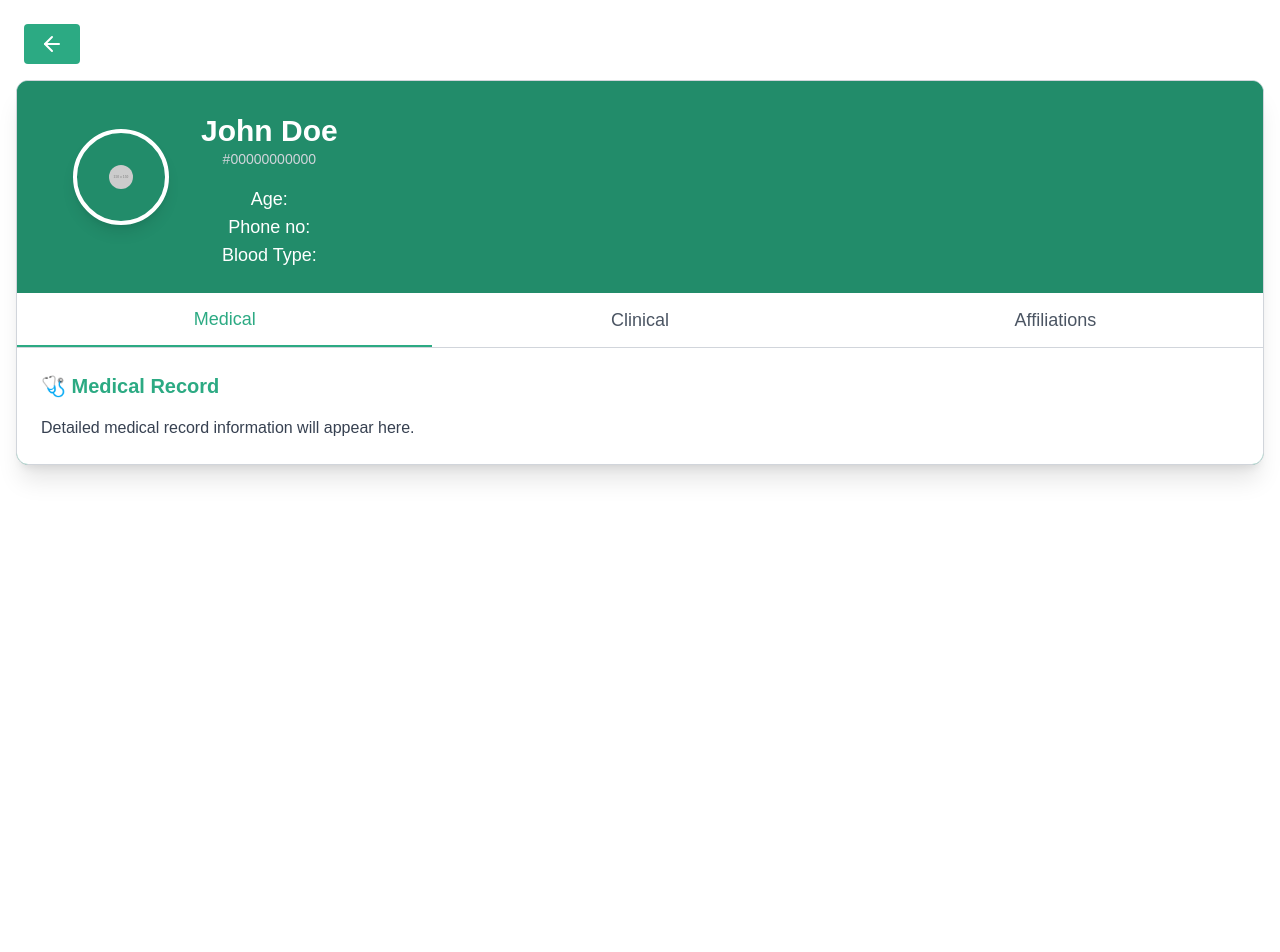
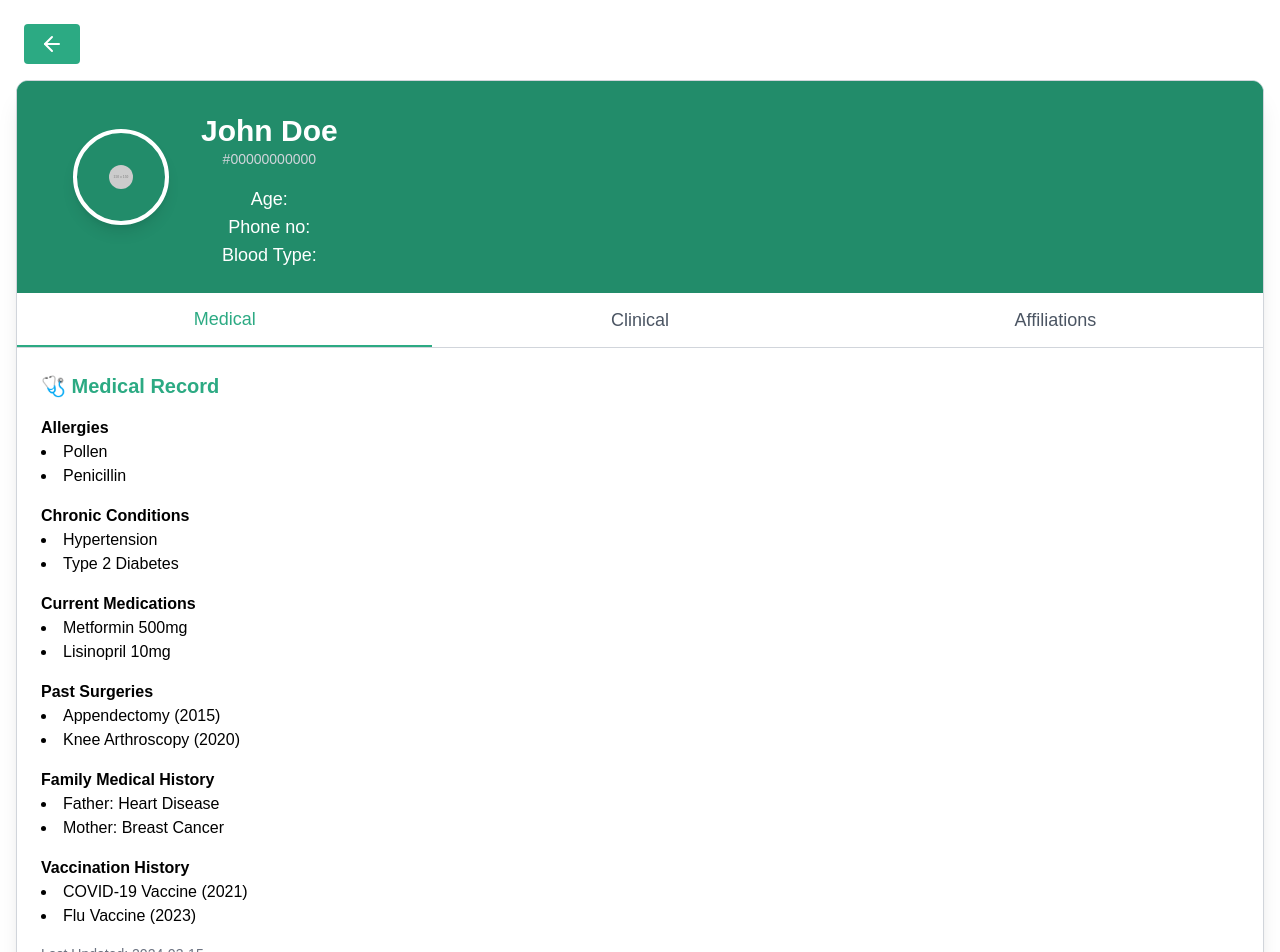
Before and after one commit to fit-s-u-m/DigitalHealth, a Next.js app: page /profile in a window 1280 px wide. Shown: the top 952 px of the page. Before the commit the page ends 800 px from the top, so only its background shows below. Built offline with nearby package versions, Linux system fonts and the light colour scheme; what @apollo/experimental-nextjs-app-support would draw is missing.

Commit message:
patient page fix

```diff
--- a/components/profile.tsx
+++ b/components/profile.tsx
@@ -2,11 +2,12 @@
 
 import React, { useState } from "react";
 import BackButton from "@/components/backButton";
+
 interface ProfilePageProps {
   name: string;
   age: string;
   phoneno: string;
-  id:string;
+  id: string;
   bloodtype: string;
   profilePicture: string;
   location: string;
@@ -29,6 +30,98 @@ const ProfilePage: React.FC<ProfilePageProps> = ({
 }) => {
   const [activeTab, setActiveTab] = useState<"medical" | "clinical" | "affiliations">("medical");
 
+  // Dummy data
+  const medicalRecord = {
+    allergies: ["Pollen", "Penicillin"],
+    chronic_conditions: ["Hypertension", "Type 2 Diabetes"],
+    current_medications: ["Metformin 500mg", "Lisinopril 10mg"],
+    past_surgeries: ["Appendectomy (2015)", "Knee Arthroscopy (2020)"],
+    family_medical_history: ["Father: Heart Disease", "Mother: Breast Cancer"],
+    vaccination_history: ["COVID-19 Vaccine (2021)", "Flu Vaccine (2023)"],
+    last_updated: "2024-03-15",
+  };
+
+  const clinicalRecord = {
+    recent_visits: [
+      {
+        date: "2024-03-10",
+        doctor: "Dr. Smith",
+        reason: "Routine Checkup",
+        diagnosis: "Stable Condition",
+        prescription: "Continue current medications",
+        notes: "Patient advised to maintain a healthy diet and exercise regularly.",
+      },
+      {
+        date: "2024-02-20",
+        doctor: "Dr. Johnson",
+        reason: "High Blood Pressure",
+        diagnosis: "Hypertension",
+        prescription: "Increased Lisinopril dosage",
+        notes: "Patient to monitor blood pressure daily.",
+      },
+    ],
+    lab_results: [
+      {
+        test_name: "Complete Blood Count",
+        date: "2024-03-05",
+        result: "Normal",
+        unit: "N/A",
+        normal_range: "N/A",
+      },
+      {
+        test_name: "HbA1c",
+        date: "2024-03-05",
+        result: "6.5%",
+        unit: "%",
+        normal_range: "4.0% - 5.6%",
+      },
+    ],
+    imaging_reports: [
+      {
+        type: "Chest X-Ray",
+        date: "2024-02-25",
+        findings: "No abnormalities detected",
+        radiologist_notes: "Normal chest X-ray.",
+      },
+    ],
+    vital_signs: {
+      blood_pressure: "120/80 mmHg",
+      heart_rate: "72 bpm",
+      respiratory_rate: "16 breaths/min",
+      temperature: "98.6°F",
+      oxygen_saturation: "98%",
+    },
+    current_treatment_plans: [
+      "Manage diabetes with Metformin and lifestyle changes.",
+      "Control hypertension with Lisinopril and regular monitoring.",
+    ],
+  };
+
+  const affiliation = {
+    insurance: {
+      provider: "HealthCare Plus",
+      policy_number: "HC123456789",
+      coverage_details: "Full coverage for hospital stays and prescriptions.",
+      expiration_date: "2025-12-31",
+    },
+    doctor_follow_ups: [
+      {
+        doctor_name: "Dr. Smith",
+        specialty: "General Physician",
+        next_appointment: "2024-04-15",
+        location: "Main Hospital, Room 204",
+        notes: "Routine follow-up for diabetes management.",
+      },
+      {
+        doctor_name: "Dr. Johnson",
+        specialty: "Cardiologist",
+        next_appointment: "2024-05-01",
+        location: "Cardiology Center, Room 101",
+        notes: "Follow-up for hypertension control.",
+      },
+    ],
+  };
+
   return (
     <div className="m-4 flex items-center justify-center bg-white mt-20">
       <div className="max-w w-full bg-[#2CAA83] shadow-xl rounded-xl overflow-hidden border border-gray-300">
@@ -40,12 +133,11 @@ const ProfilePage: React.FC<ProfilePageProps> = ({
             className="w-24 h-24 rounded-full border-4 border-white mx-8 mt-6 p-8 shadow-lg "
           />
           <div className="textContainer">
-          <h1 className="text-3xl font-semibold mb-0 mt-2">{name}</h1>
-          <p className=" text-gray-300 text-sm mb-4">#00000000000{id}</p>
-          <p className="text-lg">Age:{age}</p>
-          <p className="text-lg">Phone no: {phoneno}</p>
-          <p className="text-lg">Blood Type: {dateOfBirth}</p>
-
+            <h1 className="text-3xl font-semibold mb-0 mt-2">{name}</h1>
+            <p className=" text-gray-300 text-sm mb-4">#00000000000{id}</p>
+            <p className="text-lg">Age: {age}</p>
+            <p className="text-lg">Phone no: {phoneno}</p>
+            <p className="text-lg">Blood Type: {bloodtype}</p>
           </div>
         </div>
 
@@ -68,28 +160,151 @@ const ProfilePage: React.FC<ProfilePageProps> = ({
           {activeTab === "medical" && (
             <div>
               <h2 className="text-xl font-semibold text-[#2CAA83] mb-4">🩺 Medical Record</h2>
-              <p className="text-gray-700">Detailed medical record information will appear here.</p>
+              <div className="space-y-4">
+                <div>
+                  <h3 className="font-semibold">Allergies</h3>
+                  <ul className="list-disc list-inside">
+                    {medicalRecord.allergies.map((allergy, index) => (
+                      <li key={index}>{allergy}</li>
+                    ))}
+                  </ul>
+                </div>
+                <div>
+                  <h3 className="font-semibold">Chronic Conditions</h3>
+                  <ul className="list-disc list-inside">
+                    {medicalRecord.chronic_conditions.map((condition, index) => (
+                      <li key={index}>{condition}</li>
+                    ))}
+                  </ul>
+                </div>
+                <div>
+                  <h3 className="font-semibold">Current Medications</h3>
+                  <ul className="list-disc list-inside">
+                    {medicalRecord.current_medications.map((medication, index) => (
+                      <li key={index}>{medication}</li>
+                    ))}
+                  </ul>
+                </div>
+                <div>
+                  <h3 className="font-semibold">Past Surgeries</h3>
+                  <ul className="list-disc list-inside">
+                    {medicalRecord.past_surgeries.map((surgery, index) => (
+                      <li key={index}>{surgery}</li>
+                    ))}
+                  </ul>
+                </div>
+                <div>
+                  <h3 className="font-semibold">Family Medical History</h3>
+                  <ul className="list-disc list-inside">
+                    {medicalRecord.family_medical_history.map((history, index) => (
+                      <li key={index}>{history}</li>
+                    ))}
+                  </ul>
+                </div>
+                <div>
+                  <h3 className="font-semibold">Vaccination History</h3>
+                  <ul className="list-disc list-inside">
+                    {medicalRecord.vaccination_history.map((vaccine, index) => (
+                      <li key={index}>{vaccine}</li>
+                    ))}
+                  </ul>
+                </div>
+                <p className="text-sm text-gray-500">Last Updated: {medicalRecord.last_updated}</p>
+              </div>
             </div>
           )}
 
           {activeTab === "clinical" && (
             <div>
               <h2 className="text-xl font-semibold text-[#2CAA83] mb-4">📝 Clinical History</h2>
-              <p className="text-gray-700">Clinical history details and past records.</p>
+              <div className="space-y-4">
+                <div>
+                  <h3 className="font-semibold">Recent Visits</h3>
+                  {clinicalRecord.recent_visits.map((visit, index) => (
+                    <div key={index} className="mb-4">
+                      <p><strong>Date:</strong> {visit.date}</p>
+                      <p><strong>Doctor:</strong> {visit.doctor}</p>
+                      <p><strong>Reason:</strong> {visit.reason}</p>
+                      <p><strong>Diagnosis:</strong> {visit.diagnosis}</p>
+                      <p><strong>Prescription:</strong> {visit.prescription}</p>
+                      <p><strong>Notes:</strong> {visit.notes}</p>
+                    </div>
+                  ))}
+                </div>
+                <div>
+                  <h3 className="font-semibold">Lab Results</h3>
+                  {clinicalRecord.lab_results.map((lab, index) => (
+                    <div key={index} className="mb-4">
+                      <p><strong>Test Name:</strong> {lab.test_name}</p>
+                      <p><strong>Date:</strong> {lab.date}</p>
+                      <p><strong>Result:</strong> {lab.result}</p>
+                      <p><strong>Unit:</strong> {lab.unit}</p>
+                      <p><strong>Normal Range:</strong> {lab.normal_range}</p>
+                    </div>
+                  ))}
+                </div>
+                <div>
+                  <h3 className="font-semibold">Imaging Reports</h3>
+                  {clinicalRecord.imaging_reports.map((report, index) => (
+                    <div key={index} className="mb-4">
+                      <p><strong>Type:</strong> {report.type}</p>
+                      <p><strong>Date:</strong> {report.date}</p>
+                      <p><strong>Findings:</strong> {report.findings}</p>
+                      <p><strong>Radiologist Notes:</strong> {report.radiologist_notes}</p>
+                    </div>
+                  ))}
+                </div>
+                <div>
+                  <h3 className="font-semibold">Vital Signs</h3>
+                  <p><strong>Blood Pressure:</strong> {clinicalRecord.vital_signs.blood_pressure}</p>
+                  <p><strong>Heart Rate:</strong> {clinicalRecord.vital_signs.heart_rate}</p>
+                  <p><strong>Respiratory Rate:</strong> {clinicalRecord.vital_signs.respiratory_rate}</p>
+                  <p><strong>Temperature:</strong> {clinicalRecord.vital_signs.temperature}</p>
+                  <p><strong>Oxygen Saturation:</strong> {clinicalRecord.vital_signs.oxygen_saturation}</p>
+                </div>
+                <div>
+                  <h3 className="font-semibold">Current Treatment Plans</h3>
+                  <ul className="list-disc list-inside">
+                    {clinicalRecord.current_treatment_plans.map((plan, index) => (
+                      <li key={index}>{plan}</li>
+                    ))}
+                  </ul>
+                </div>
+              </div>
             </div>
           )}
 
           {activeTab === "affiliations" && (
             <div>
               <h2 className="text-xl font-semibold text-[#2CAA83] mb-4">🏛️ Affiliations</h2>
-              <p className="text-gray-700">Professional affiliations and memberships.</p>
+              <div className="space-y-4">
+                <div>
+                  <h3 className="font-semibold">Insurance</h3>
+                  <p><strong>Provider:</strong> {affiliation.insurance.provider}</p>
+                  <p><strong>Policy Number:</strong> {affiliation.insurance.policy_number}</p>
+                  <p><strong>Coverage Details:</strong> {affiliation.insurance.coverage_details}</p>
+                  <p><strong>Expiration Date:</strong> {affiliation.insurance.expiration_date}</p>
+                </div>
+                <div>
+                  <h3 className="font-semibold">Doctor Follow-Ups</h3>
+                  {affiliation.doctor_follow_ups.map((followUp, index) => (
+                    <div key={index} className="mb-4">
+                      <p><strong>Doctor Name:</strong> {followUp.doctor_name}</p>
+                      <p><strong>Specialty:</strong> {followUp.specialty}</p>
+                      <p><strong>Next Appointment:</strong> {followUp.next_appointment}</p>
+                      <p><strong>Location:</strong> {followUp.location}</p>
+                      <p><strong>Notes:</strong> {followUp.notes}</p>
+                    </div>
+                  ))}
+                </div>
+              </div>
             </div>
           )}
         </div>
       </div>
       <div className="absolute top-6 left-6">
-					<BackButton destinationRoute="/patients"/>
-				</div>
+        <BackButton destinationRoute="/patients" />
+      </div>
     </div>
   );
 };
```
